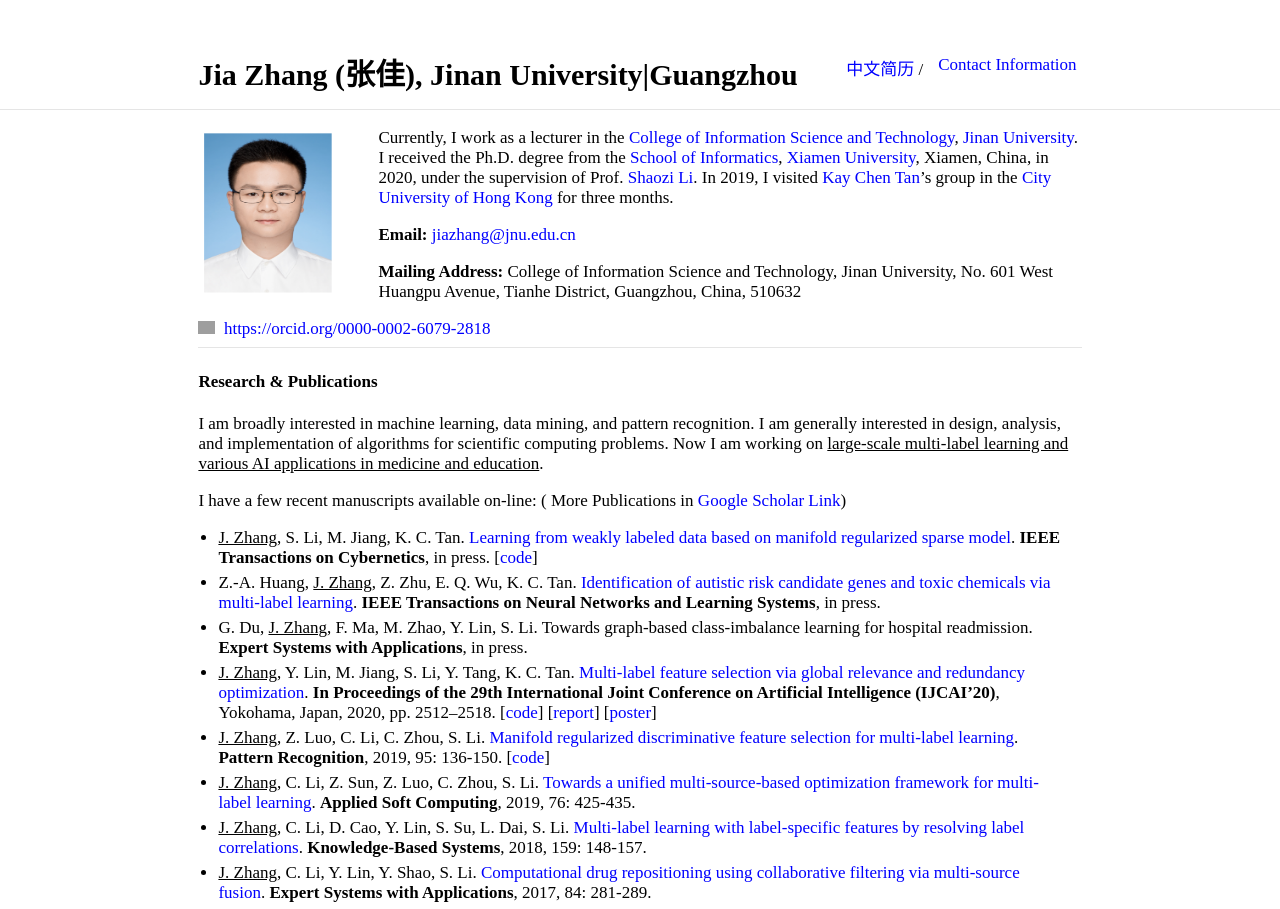
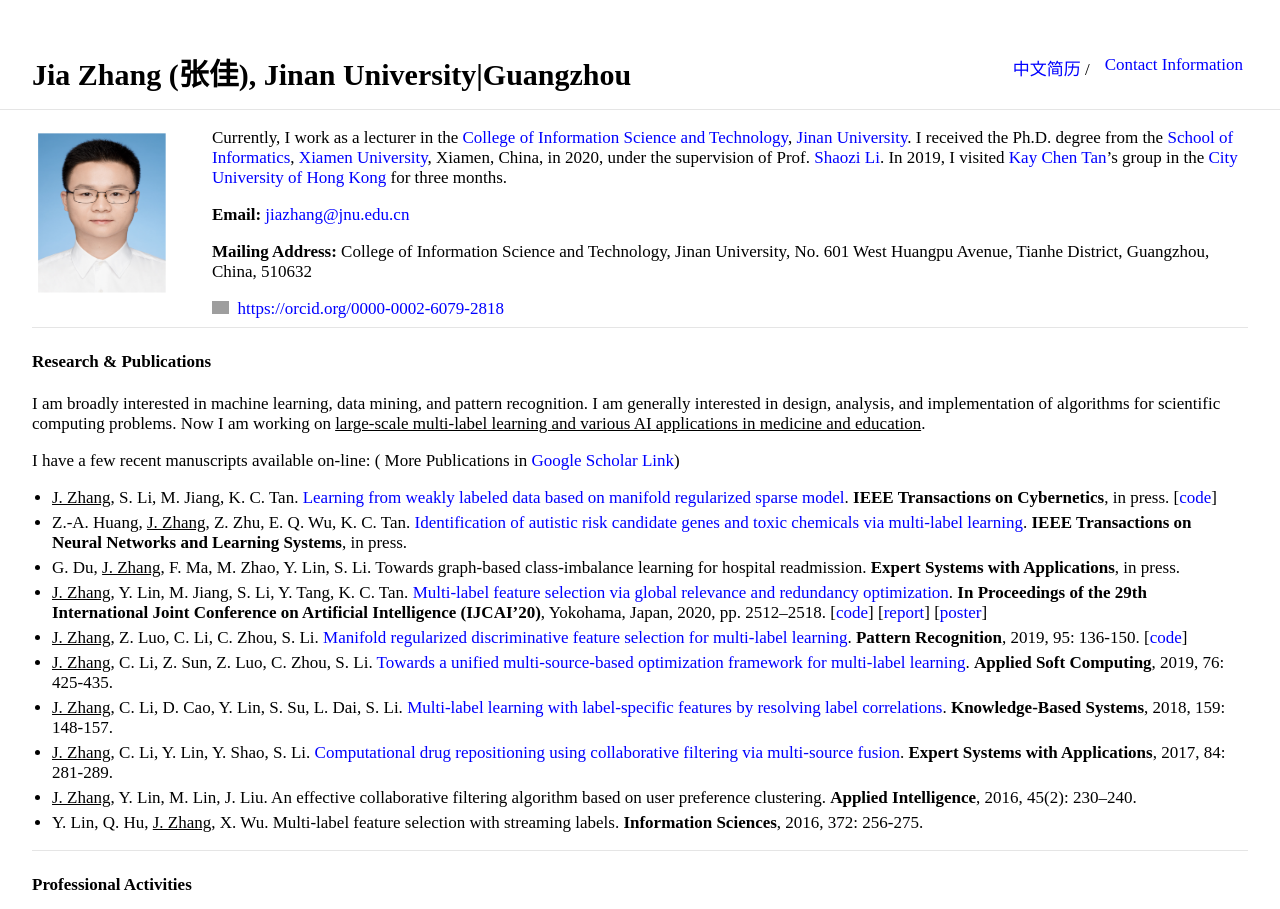
Before and after one commit to jiazhang-ml/jiazhang-ml.github.io, a Jekyll site: the page built from index.md, in a window 1280 px wide. Shown: the top 909 px of the page. Built offline with Jekyll 4.4.1, drawn with Linux system fonts in a browser that asks for light colours; grey boxes are pictures that could not be loaded.

Commit message:
Update _style.scss

```diff
--- a/_sass/_style.scss
+++ b/_sass/_style.scss
@@ -68,7 +68,7 @@ hr {
 /* Divs */
 
 .container {
-    max-width: 69%;
+    max-width: 95%;
     margin: auto;
 
 }
```
